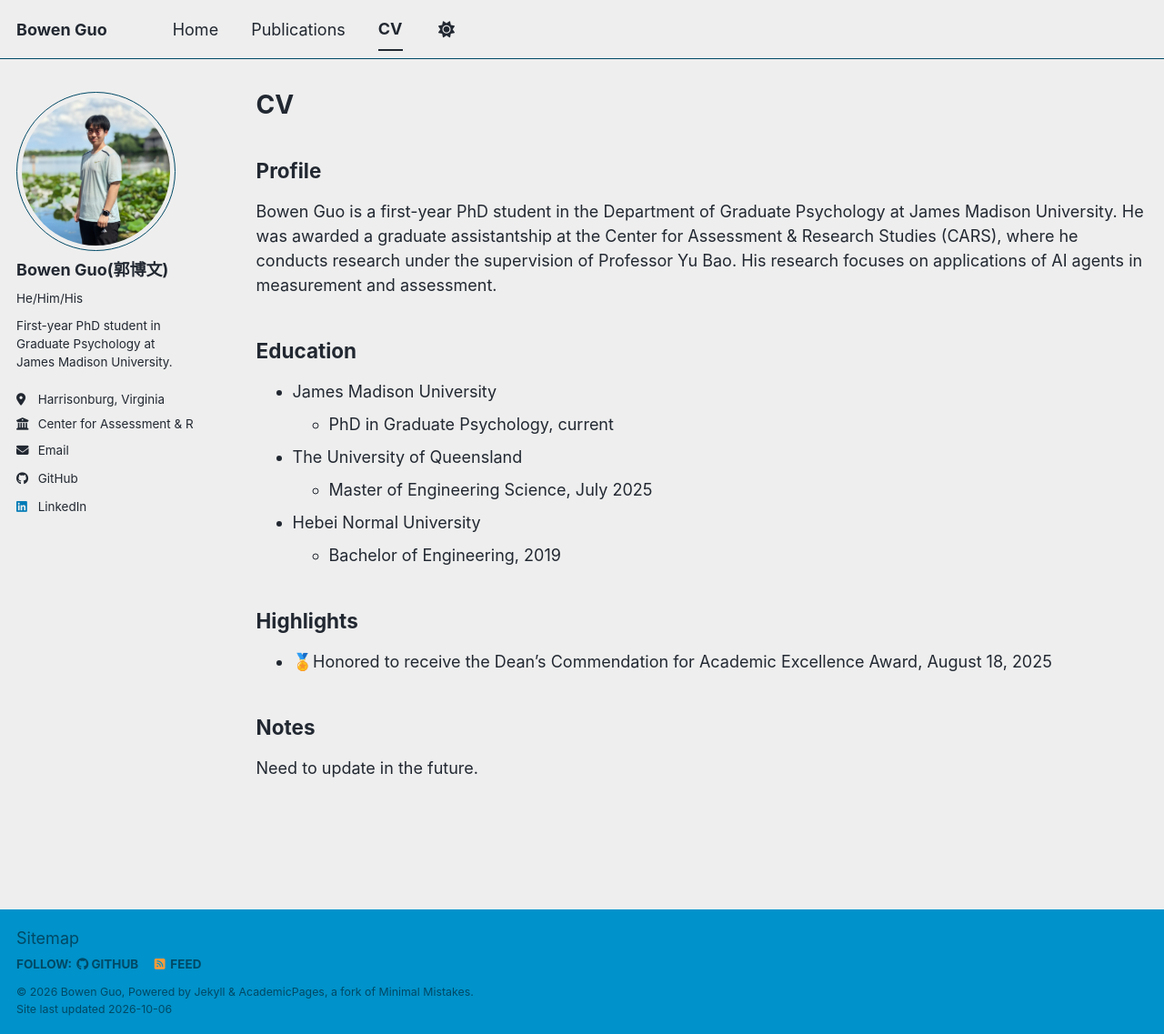
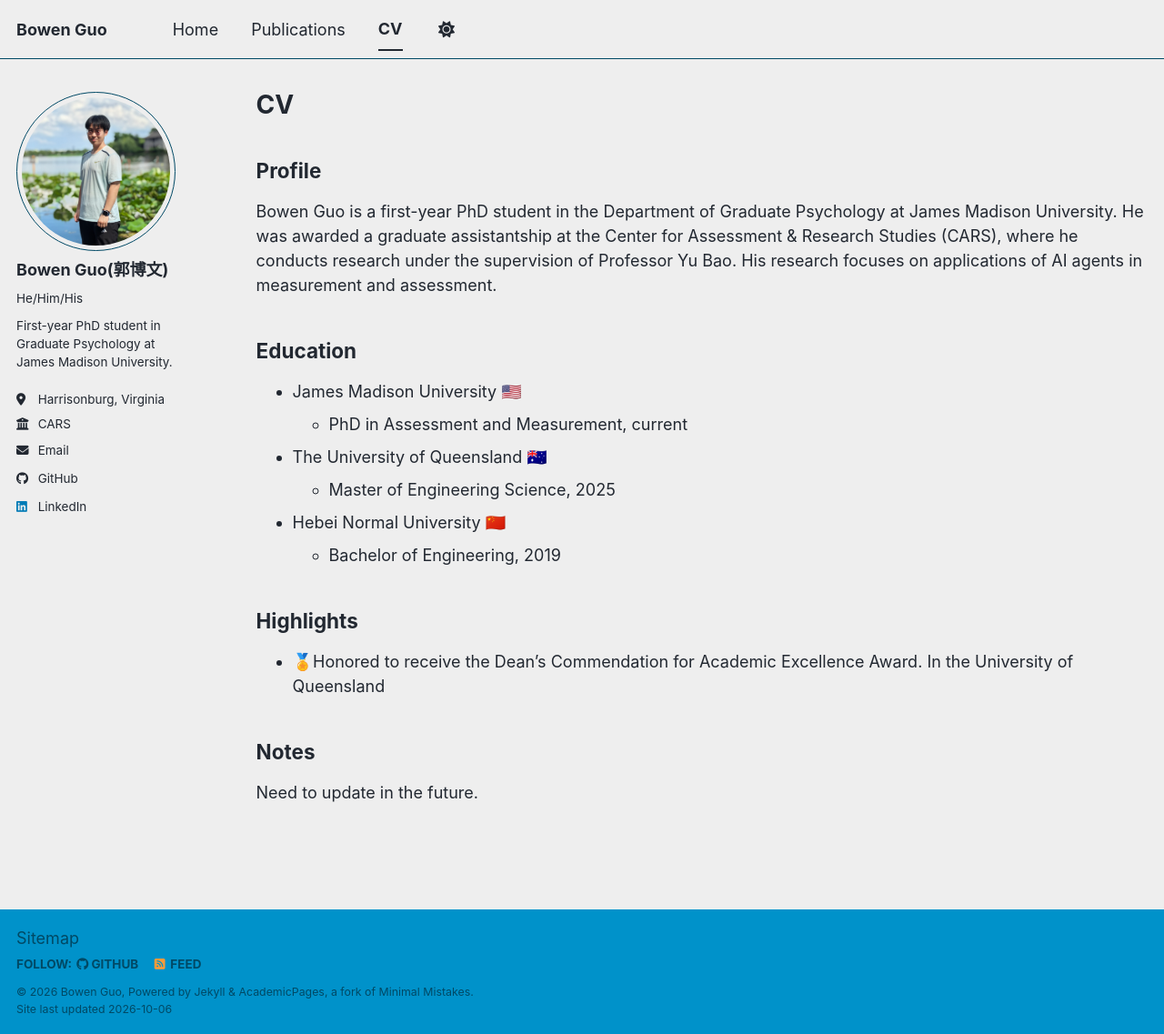
Before and after one commit to WithoutBug8/WithoutBug8.github.io, a Jekyll site: the page built from _pages/cv.md, in a window 1280 px wide and 1137 px high. Shown: the whole window at 91% size. Built offline with Jekyll 4.4.1, drawn with Linux system fonts in a browser that asks for light colours; a script bundle is joined from its source files by our own code; library files that are not in the unit come from our copies.

Commit message:
Update some new info

```diff
--- a/_config.yml
+++ b/_config.yml
@@ -27,7 +27,7 @@ author:
   name             : "Bowen Guo(郭博文)"
   pronouns         : "He/Him/His"
   location         : "Harrisonburg, Virginia"
-  employer         : "Center for Assessment & Research Studies"
+  employer         : "CARS"
   bio              : "First-year PhD student in Graduate Psychology at James Madison University."
   uri              : # URL
   email            : "vn84t6@jmu.edu"
--- a/_pages/cv.md
+++ b/_pages/cv.md
@@ -15,16 +15,16 @@ Bowen Guo is a first-year PhD student in the Department of Graduate Psychology a
 
 ## Education
 
-- James Madison University
-  - PhD in Graduate Psychology, current
-- The University of Queensland
-  - Master of Engineering Science, July 2025
-- Hebei Normal University
+- James Madison University 🇺🇸
+  - PhD in Assessment and Measurement, current
+- The University of Queensland 🇦🇺
+  - Master of Engineering Science, 2025
+- Hebei Normal University 🇨🇳
   - Bachelor of Engineering, 2019
 
 ## Highlights
 
-- 🏅Honored to receive the Dean's Commendation for Academic Excellence Award, August 18, 2025
+- 🏅Honored to receive the Dean's Commendation for Academic Excellence Award. In the University of Queensland
 
 ## Notes
 
```
Also changed, not shown: _pages/about.md (+3 -3 lines).
